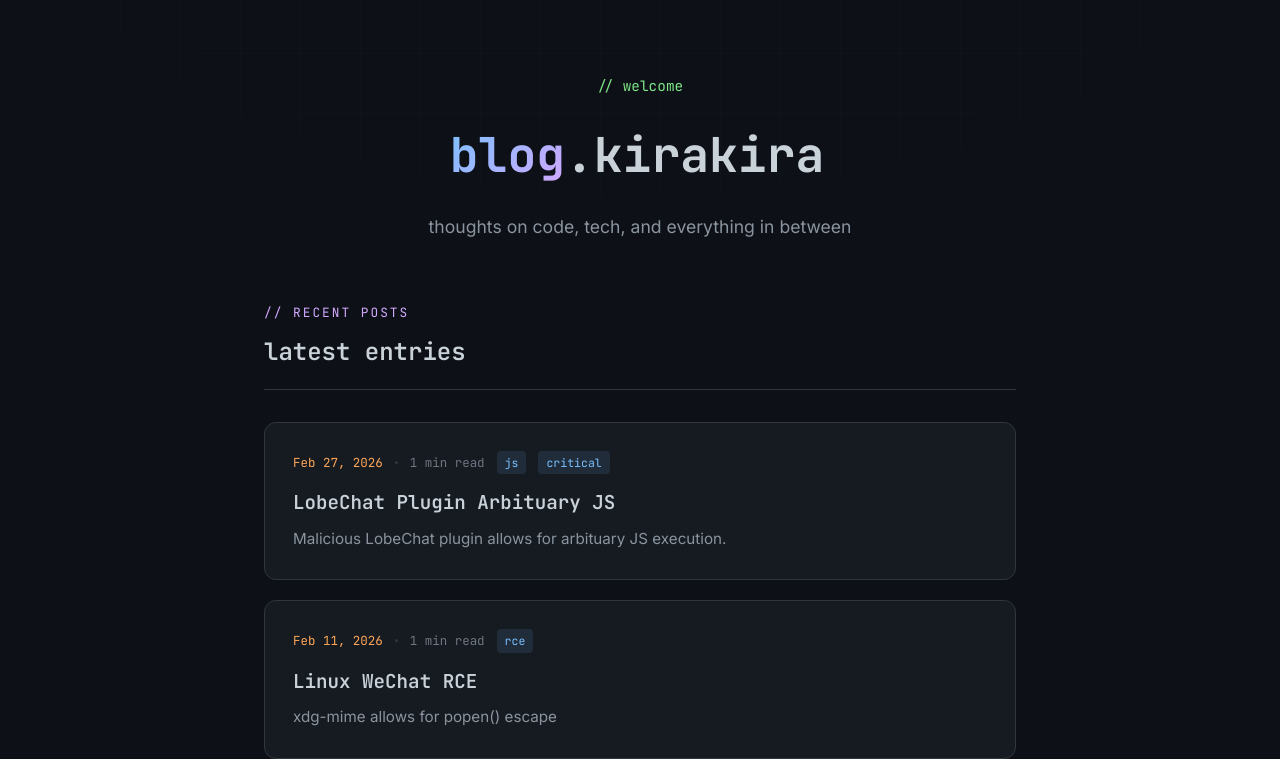
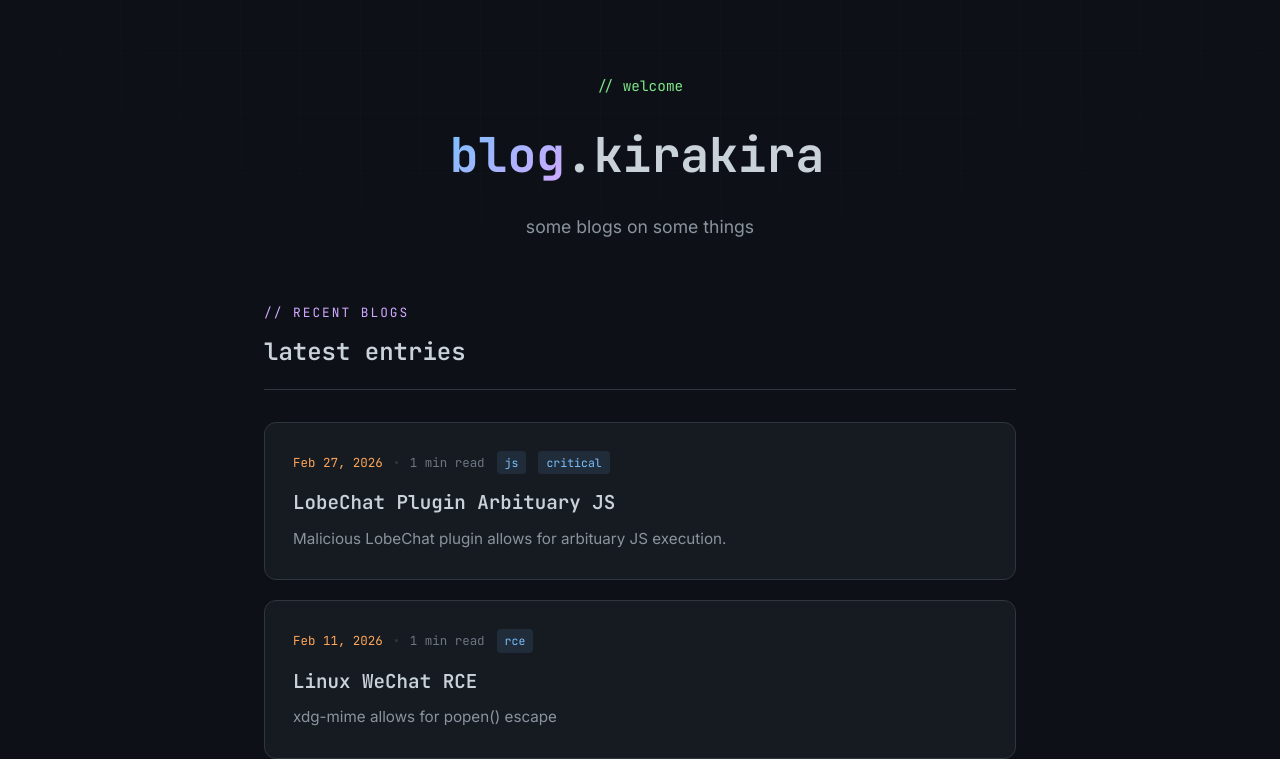
Before and after one commit to kirakira-dev/blog.kirakira.cloud, a plain HTML site: page index.html in a window 1280 px wide. Shown: the part 67-826 px from the top of the page. Drawn offline with Linux system fonts and the light colour scheme.

Commit message:
Update subtitle and label text in index.html

```diff
--- a/index.html
+++ b/index.html
@@ -31,12 +31,12 @@
       <h1 class="hero__title">
         <span class="hero__title-accent">blog</span>.kirakira<span class="hero__cursor"></span>
       </h1>
-      <p class="hero__subtitle">thoughts on code, tech, and everything in between</p>
+      <p class="hero__subtitle">some blogs on some things</p>
     </section>
 
     <section class="posts">
       <div class="section-header reveal">
-        <p class="section-header__label">// recent posts</p>
+        <p class="section-header__label">// recent blogs</p>
         <h2 class="section-header__title">latest entries</h2>
       </div>
       <div class="posts__grid" id="posts-grid">
```
